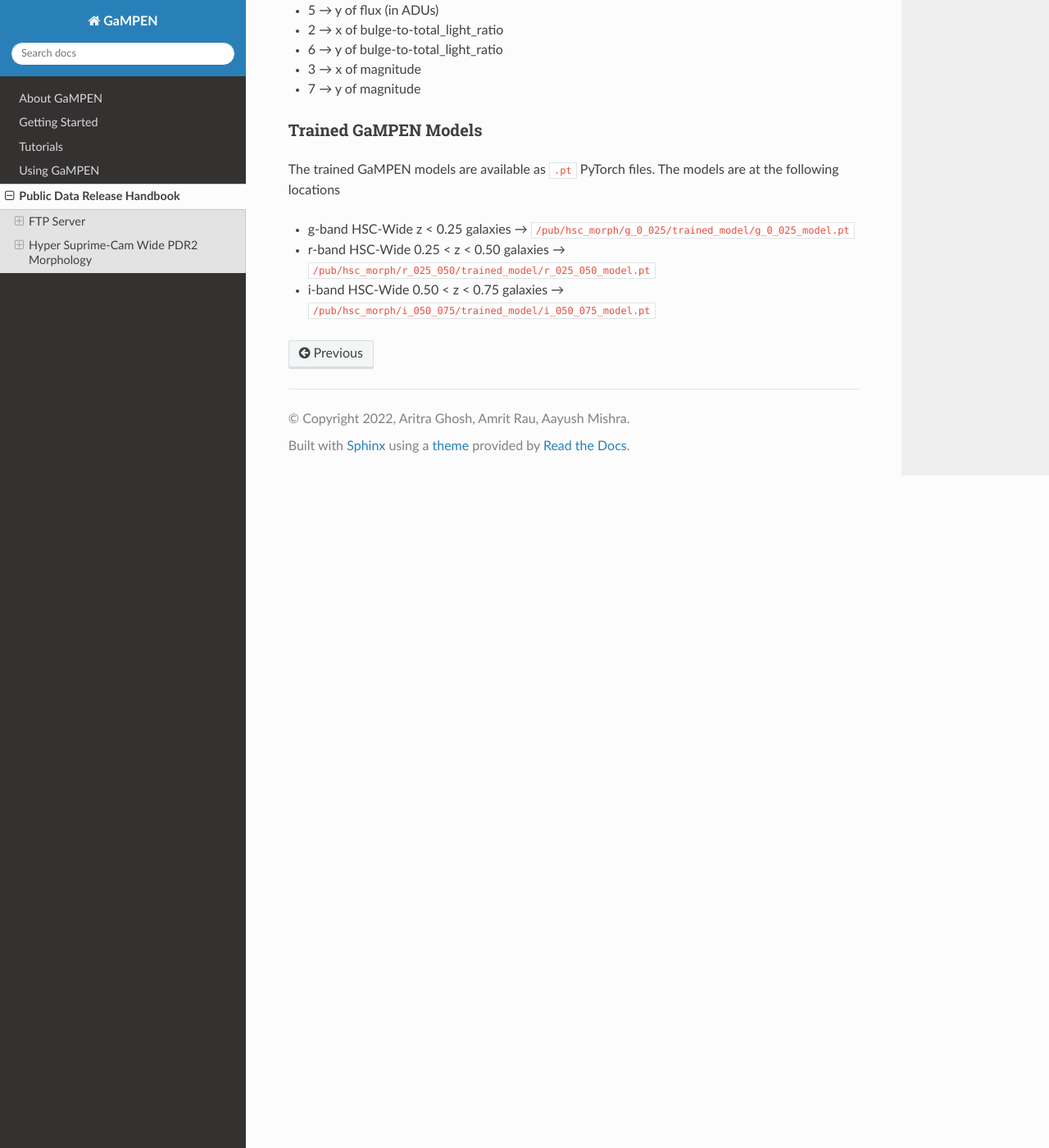
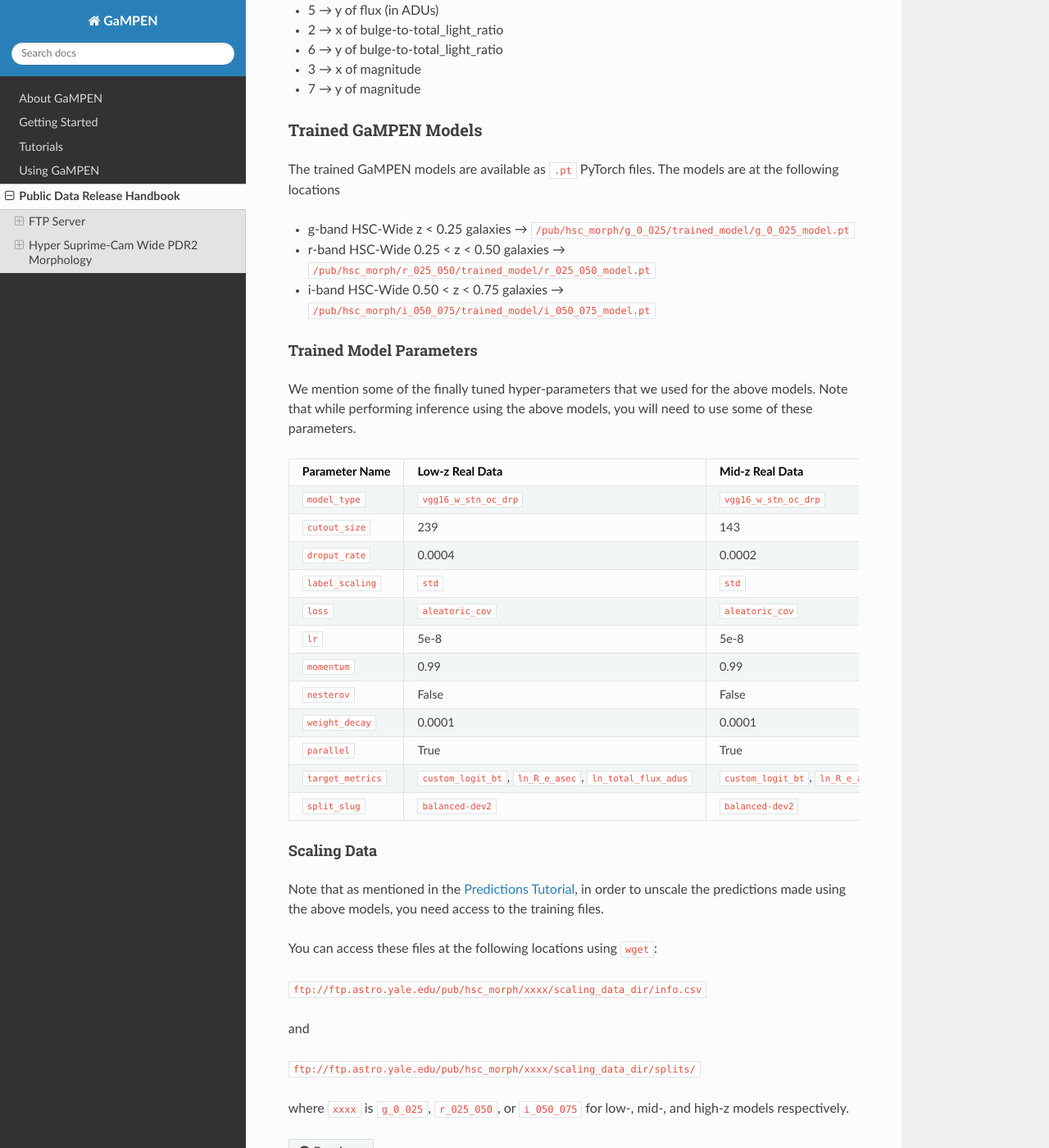
Before and after one commit to aritraghsh09/GaMPEN, a Sphinx documentation site: the page built from docs/source/Public_data.md, in a window 1280 px wide and 1400 px high, scrolled down 2344 px. Shown: the whole window at 82% size. Built offline with Sphinx 7.4.7 and the Read the Docs theme 2.0.0, drawn with Linux system fonts in a browser that asks for light colours; pages that are not in the unit, such as notebooks, are missing from menus; some of the changed text lies outside the part shown.

Commit message:
Adding parameters for trained models

````diff
--- a/docs/source/Public_data.md
+++ b/docs/source/Public_data.md
@@ -1,7 +1,7 @@
 # Public Data Release Handbook
 
 ```{note}
-We are still rolling out the full data release of HSC PDR2 morphological parameters. This page will be updated continuously through the Fall of 2022. Please check back for updates and contact us if you have any questions.
+We are still rolling out the full data release of HSC PDR2 morphological parameters. This page will be updated continuously through the Spring of 2023. If you can't find the portion of the data-release that you need, please drop us a line!
 ```
 
 ## FTP Server
@@ -105,3 +105,39 @@ The trained GaMPEN models are available as  ``.pt`` PyTorch files. The models ar
 * r-band HSC-Wide 0.25 < z < 0.50 galaxies &rarr; ``/pub/hsc_morph/r_025_050/trained_model/r_025_050_model.pt``
 
 * i-band HSC-Wide 0.50 < z < 0.75 galaxies &rarr; ``/pub/hsc_morph/i_050_075/trained_model/i_050_075_model.pt``
+
+
+#### Trained Model Parameters
+
+We mention some of the finally tuned hyper-parameters that we used for the above models. Note that while performing inference using the above models, you will need to use some of these parameters.
+
+
+| Parameter Name | Low-z Real Data | Mid-z Real Data | High-z Real Data |
+|----------------|-----------------|-----------------|------------------|
+| `model_type` | `vgg16_w_stn_oc_drp`| `vgg16_w_stn_oc_drp` | `vgg16_w_stn_oc_drp` |
+| `cutout_size` | 239 | 143 | 96 |
+| `droput_rate` | 0.0004 | 0.0002 | 0.0002 |
+| `label_scaling` | `std` | `std` | `std` |
+| `loss` | `aleatoric_cov` | `aleatoric_cov` | `aleatoric_cov` |
+| `lr` | 5e-8 | 5e-8 | 5e-06 |
+| `momentum` | 0.99 | 0.99 | 0.99 |
+| `nesterov` | False | False | False |
+| `weight_decay` | 0.0001 | 0.0001 | 0.0001 |
+| `parallel` | True | True | True |
+| `target_metrics` | `custom_logit_bt`, `ln_R_e_asec`, `ln_total_flux_adus` | `custom_logit_bt`, `ln_R_e_asec`, `ln_total_flux_adus` | `custom_logit_bt`, `ln_R_e_asec`, `ln_total_flux_adus` |
+| `split_slug` | `balanced-dev2` | `balanced-dev2` | `balanced-dev2` |
+
+
+#### Scaling Data
+
+Note that as mentioned in the [Predictions Tutorial](Tutorials.md#making-predictions), in order to unscale the predictions made using the above models, you need access to the training files.
+
+You can access these files at the following locations using `wget`:
+
+`ftp://ftp.astro.yale.edu/pub/hsc_morph/xxxx/scaling_data_dir/info.csv`
+
+and
+
+`ftp://ftp.astro.yale.edu/pub/hsc_morph/xxxx/scaling_data_dir/splits/`
+
+where `xxxx` is `g_0_025`, `r_025_050`, or `i_050_075` for low-, mid-, and high-z models respectively.
````
